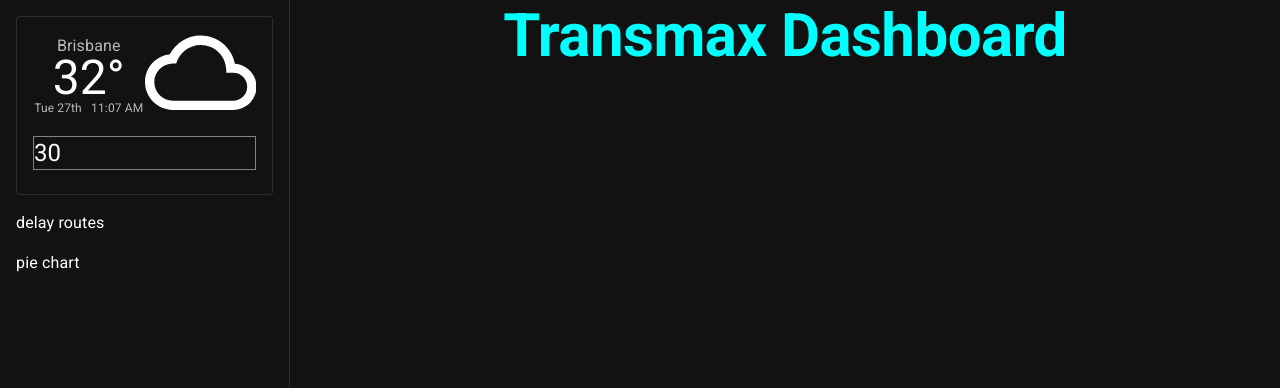
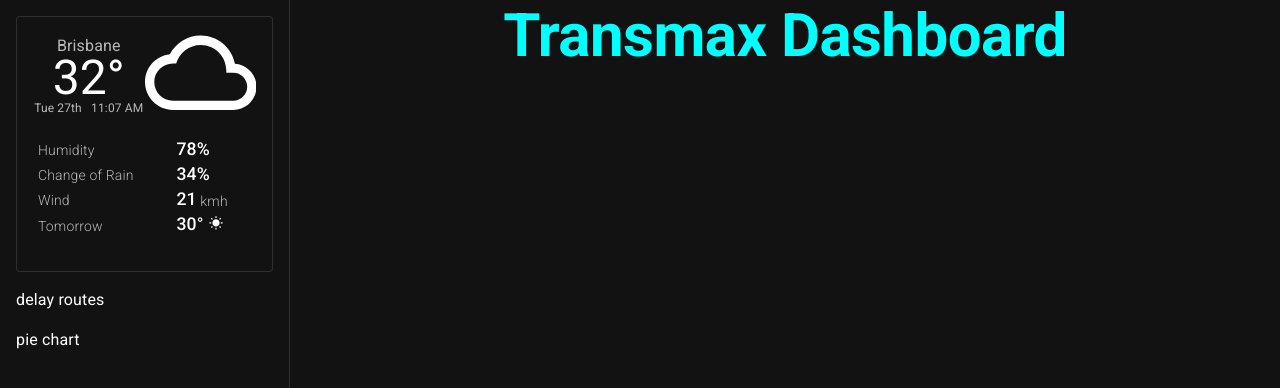
Before and after one commit to sunyang-629/transmax-dashboard, a React (Create React App) app: page / in a window 1280 px wide. Shown: the top 388 px of the page. Built offline with nearby package versions, Linux system fonts and the light colour scheme.

Commit message:
3-feat:complete the detail card and its list item

```diff
--- a/src/components/sidebar/weather-card/weather-card.tsx
+++ b/src/components/sidebar/weather-card/weather-card.tsx
@@ -1,15 +1,18 @@
 import React from 'react'
+//UI
 import Card from '@mui/material/Card'
 import CardContent from '@mui/material/CardContent'
 import Typography from '@mui/material/Typography'
+import { Grid, SvgIcon } from '@mui/material'
+//hooks
 import useWeather from '../../../hooks/useWeather'
-import { Grid, SvgIcon } from '@mui/material'
+//utils
 import { getWeatherTime } from '../../../utils'
-// import { WeatherMain } from '../../../types'
-// import { AcUnitIcon } from '../../../utils/weather'
+//types
+import WeatherItem from './weather-item'
 
 const WeatherCard = () => {
-  const { weather, weatherIcon } = useWeather()
+  const { weather, weatherIcon, forecastIcon } = useWeather()
 
   return (
     <Card sx={{ backgroundImage: 'none', boxShadow: 'none' }} variant="outlined">
@@ -29,8 +32,16 @@
           <Grid item xs={6}>
             <SvgIcon component={weatherIcon} sx={{ width: '100%', height: '100%' }} />
           </Grid>
-          <Grid item xs={12} sx={{ border: '1px solid #828282' }}>
-            <Typography variant="h5">{weather.forecast.temp}</Typography>
+          <Grid item xs={12} padding="5px">
+            <WeatherItem title="Humidity">{weather.main.humidity}%</WeatherItem>
+            <WeatherItem title="Change of Rain">{weather.main.pop}%</WeatherItem>
+            <WeatherItem title="Wind" unit="kmh">
+              {weather.wind.speed}
+            </WeatherItem>
+            <WeatherItem title="Tomorrow">
+              {weather.forecast.temp}&deg;
+              <SvgIcon component={forecastIcon} sx={{ height: '0.9rem' }} />
+            </WeatherItem>
           </Grid>
         </Grid>
       </CardContent>
--- /dev/null
+++ b/src/components/sidebar/weather-card/weather-item.tsx
@@ -0,0 +1,40 @@
+import React, { FC, PropsWithChildren } from 'react'
+import Typography from '@mui/material/Typography'
+
+interface WeatherItemProps extends PropsWithChildren {
+  title: string
+  unit?: string
+}
+
+const WeatherItem: FC<WeatherItemProps> = ({ title, children, unit }) => {
+  return (
+    <div style={{ display: 'flex', flexDirection: 'row', marginBottom: '0.33rem' }}>
+      <Typography
+        variant="body2"
+        alignSelf="center"
+        lineHeight="1.1rem"
+        fontWeight={300}
+        color={'text.secondary'}
+        width="65%"
+      >
+        {title}
+      </Typography>
+      <Typography
+        variant="body1"
+        fontSize="1.1rem"
+        lineHeight="1.1rem"
+        width="35%"
+        fontWeight={500}
+        component="span"
+        display="inherit"
+      >
+        {children}
+        <Typography variant="body2" alignSelf="center" fontWeight={300} color={'text.secondary'}>
+          &nbsp;{unit}
+        </Typography>
+      </Typography>
+    </div>
+  )
+}
+
+export default WeatherItem
--- a/src/hooks/useWeather.ts
+++ b/src/hooks/useWeather.ts
@@ -1,26 +1,22 @@
 import { useState } from 'react'
-import { getMockWeather } from '../utils'
-import { Weather, WeatherMain } from '../types'
+//UI
 import WbSunnyIcon from '@mui/icons-material/WbSunny'
 import CloudQueueIcon from '@mui/icons-material/CloudQueue'
 import ThunderstormIcon from '@mui/icons-material/Thunderstorm'
 import AcUnitIcon from '@mui/icons-material/AcUnit'
+//utils
+import { getMockWeather, getIconIndex } from '../utils'
+//typs
+import { Weather } from '../types'
 
 const useWeather = () => {
   const [weather] = useState<Weather>(() => getMockWeather())
   const weatherIconList = [WbSunnyIcon, CloudQueueIcon, ThunderstormIcon, AcUnitIcon]
 
-  let iconIndex = 0
-  if (
-    Object.values(WeatherMain)
-      .filter((value) => typeof value === 'string')
-      .includes(weather.weather.main)
-  ) {
-    iconIndex = WeatherMain[weather.weather.main]
-  }
-  const weatherIcon = weatherIconList[iconIndex]
+  const weatherIcon = weatherIconList[getIconIndex(weather.weather.main)]
+  const forecastIcon = weatherIconList[getIconIndex(weather.forecast.main)]
 
-  return { weather, weatherIcon }
+  return { weather, weatherIcon, forecastIcon }
 }
 
 export default useWeather
--- a/src/utils/index.ts
+++ b/src/utils/index.ts
@@ -1,2 +1,3 @@
 export * from './mock'
 export * from './dayjs'
+export * from './weather'
--- /dev/null
+++ b/src/utils/weather.ts
@@ -0,0 +1,9 @@
+import { WeatherMain } from '../types'
+
+export const getIconIndex = (weather: keyof typeof WeatherMain): number => {
+  return Object.values(WeatherMain)
+    .filter((value) => typeof value === 'string')
+    .includes(weather)
+    ? WeatherMain[weather]
+    : 0
+}
```
